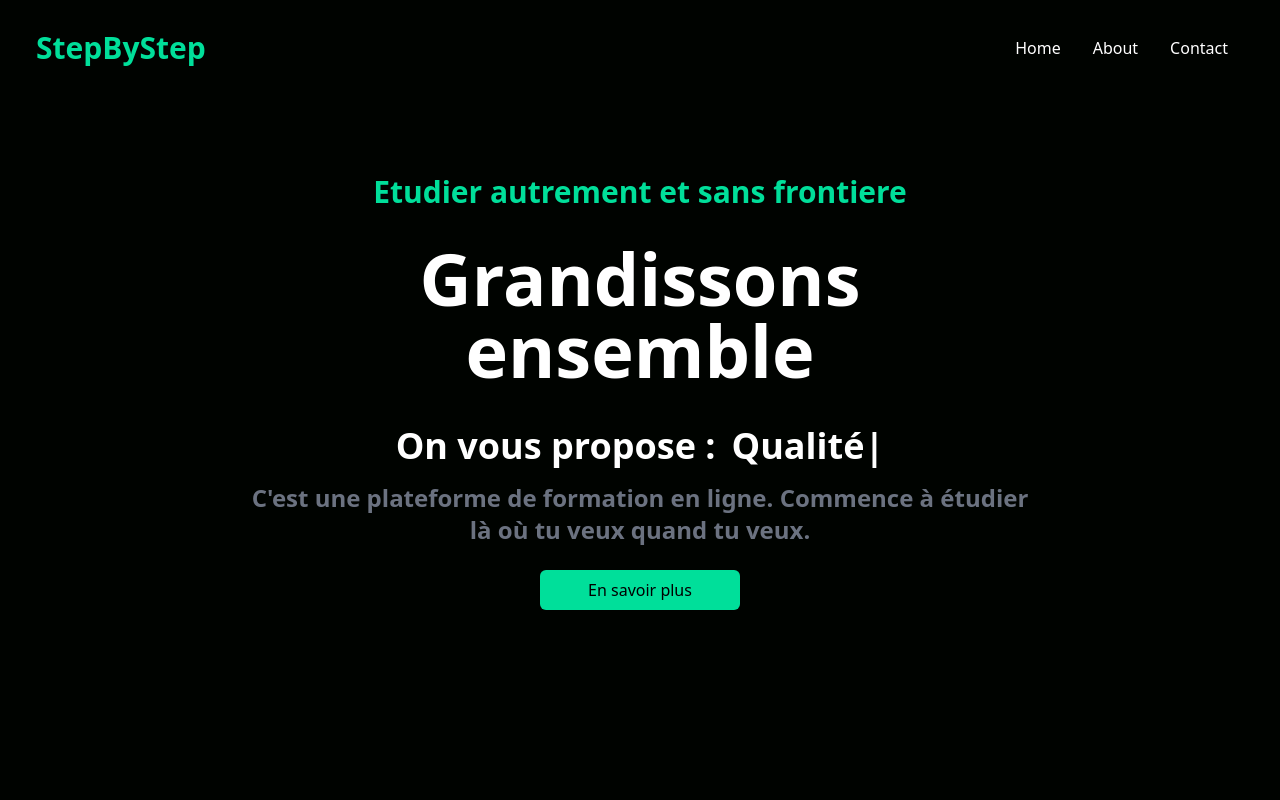
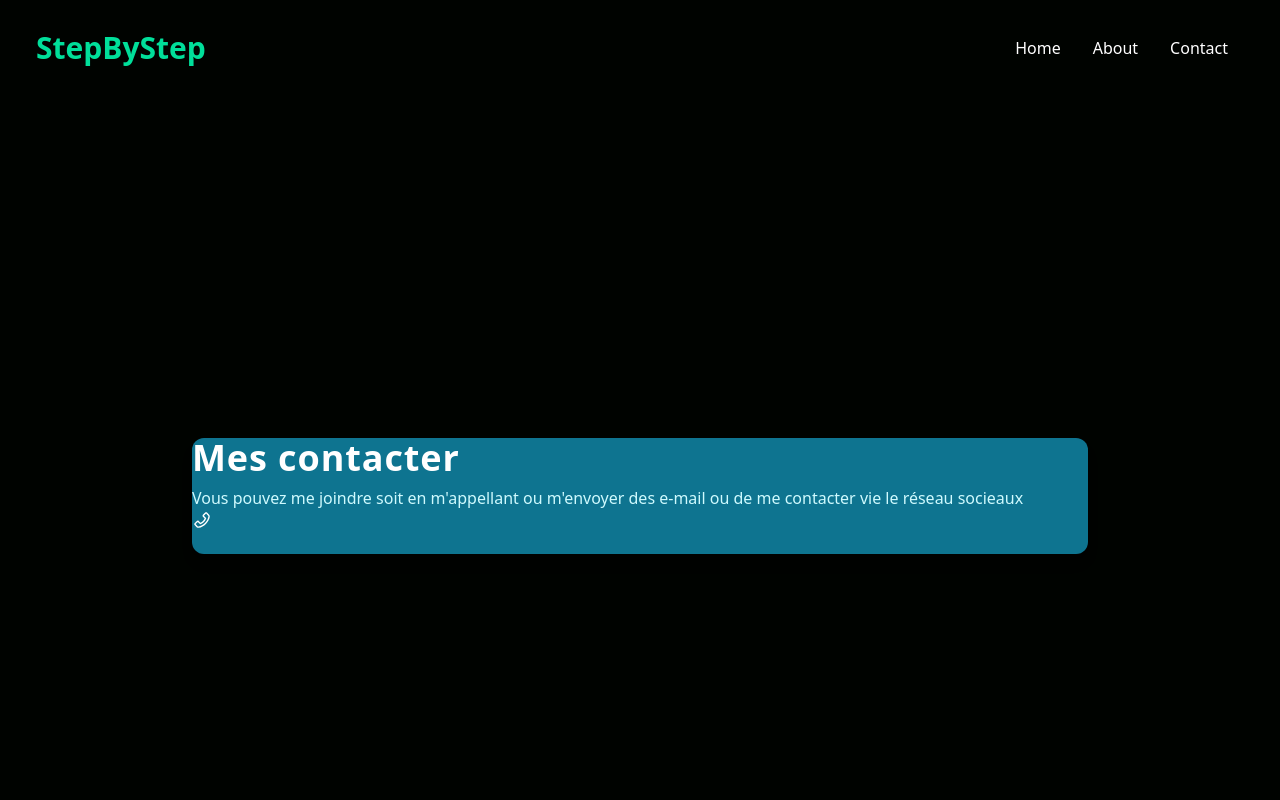
Before and after one commit to rojoniainarakoto/airlife, a React (Create React App) app: page /contact in a window 1280 px wide. Shown: the top 800 px of the page. Built offline with nearby package versions, Linux system fonts and the light colour scheme.

Commit message:
gitlab ci tokony mandeha

```diff
--- a/package.json
+++ b/package.json
@@ -3,6 +3,7 @@
   "version": "0.1.0",
   "private": true,
   "dependencies": {
+    "@emailjs/browser": "^3.10.0",
     "@testing-library/jest-dom": "^5.16.5",
     "@testing-library/react": "^13.4.0",
     "@testing-library/user-event": "^13.5.0",
--- a/src/App.js
+++ b/src/App.js
@@ -8,7 +8,7 @@ function App() {
     <Routes>
       <Route path="/" element={ <Home/>}/>
       <Route path="/about" element={<About/>}/>
-      <Route path="/about" element={<Contact/>}/>
+      <Route path="/contact" element={<Contact/>}/>
       <Route/>
 
     </Routes>
--- a/src/components/Contact/Contact.jsx
+++ b/src/components/Contact/Contact.jsx
@@ -1,15 +1,39 @@
-import React from 'react'
-import Footer from '../Footer'
-import Navbar from '../Navbar'
+import React from 'react';
+import Navbar from '../Navbar';
+import Footer from '../Footer';
+import {AiFillPhone, AiOutlinePhone} from 'react-icons/ai'
 
 const Contact = () => {
   return (
     <>
-    <Navbar/>
-    <div>Contact</div>
-    <Footer/>
-</>
-  )
-}
+      <Navbar />
+      <div className='antialised'>
+        <div className='flex w-full min-h-screen justify-center items-center'>
+          <div className='flex flex-col space-y-6 bg-cyan-700 w-full max-w-4xl p8 rounded-xl shadow-lg text-white'>
+            <div className='flex flex-col justify-between'>
+              <div>
+                <h1 className='font-bold text-4xl tracking-wide'>Mes contacter</h1>
+                <p className='pt-2 text-cyan-100'>
+                  Vous pouvez me joindre soit en m'appellant ou m'envoyer des e-mail
+                  ou de me contacter vie le réseau socieaux
+                </p>
+              </div>
+              <div>
+                <div>
+                  <AiOutlinePhone size={20} refX/>
+                </div>
+              </div>
+              <div></div>
+            </div>
+            <div>
+
+            </div>
+          </div>
+        </div>
+      </div>
+      <Footer />
+    </>
+  );
+};
 
 export default Contact
--- a/src/index.js
+++ b/src/index.js
@@ -2,13 +2,13 @@ import React from 'react';
 import ReactDOM from 'react-dom/client';
 import './index.css';
 import App from './App';
-import { HashRouter } from 'react-router-dom';
+import { BrowserRouter } from 'react-router-dom';
 
 const root = ReactDOM.createRoot(document.getElementById('root'));
 root.render(
   <React.StrictMode>
-    <HashRouter>
+    <BrowserRouter>
       <App />
-    </HashRouter>
+    </BrowserRouter>
   </React.StrictMode>
 );
--- a/tailwind.config.js
+++ b/tailwind.config.js
@@ -1,3 +1,4 @@
+
 /** @type {import('tailwindcss').Config} */
 module.exports = {
   content: [
```
Also changed, not shown: .build-template.yml, .gitlab-ci.yml, 1 other file (tests, documents, lock files or other folders).
